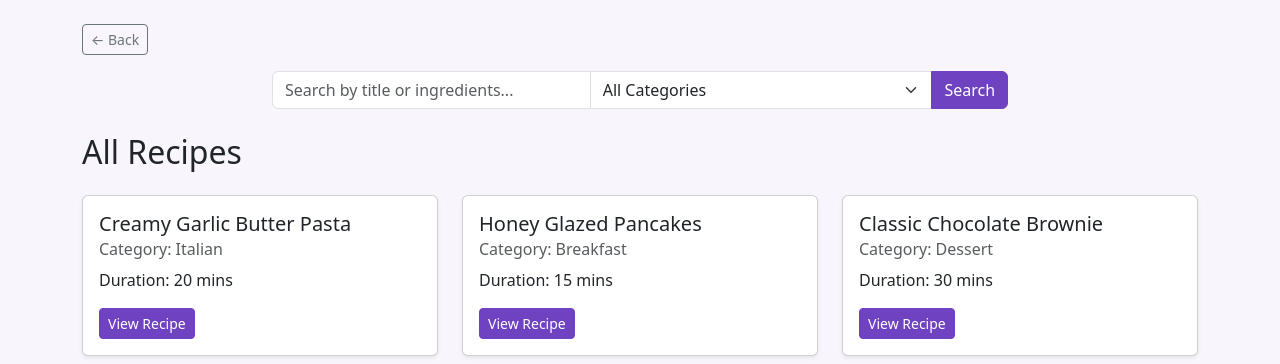
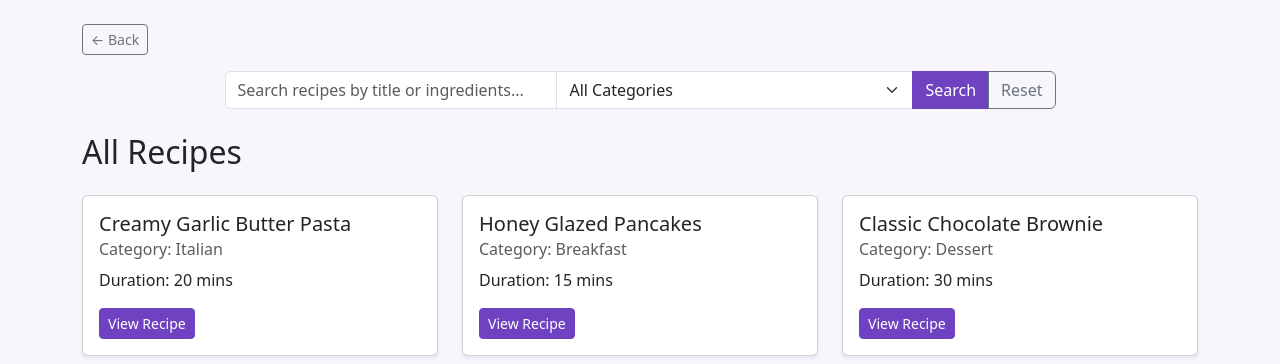
Before and after one commit to subhalakshmisubhi/Coco-s-Recipes, a Flask app: page / in a window 1280 px wide. Shown: the part 56-420 px from the top of the page. Run offline with Flask 3, Linux system fonts and the light colour scheme; the visitor is signed in with stand-in values (Sample User, id 1); data comes from the database, SQL or seed files in the repository.

Commit message:
Update index.html

```diff
--- a/templates/index.html
+++ b/templates/index.html
@@ -1,9 +1,9 @@
 {% extends "base.html" %}
 {% block content %}
 <div class="row mb-4">
-    <div class="col-md-8 mx-auto">
+    <div class="col-md-9 mx-auto">
         <form method="GET" action="{{ url_for('index') }}" class="input-group">
-            <input type="text" name="query" class="form-control" placeholder="Search by title or ingredients..." value="{{ query }}">
+            <input type="text" name="query" class="form-control" placeholder="Search recipes by title or ingredients..." value="{{ query }}">
             <select name="category" class="form-select">
                 <option value="">All Categories</option>
                 <option value="Italian" {% if category == 'Italian' %}selected{% endif %}>Italian</option>
@@ -13,6 +13,7 @@
                 <option value="Asian" {% if category == 'Asian' %}selected{% endif %}>Asian</option>
             </select>
             <button class="btn btn-primary" type="submit">Search</button>
+            <a href="{{ url_for('index') }}" class="btn btn-outline-secondary">Reset</a>
         </form>
     </div>
 </div>
```
